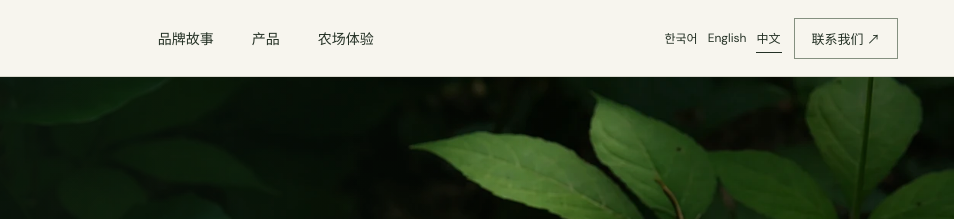
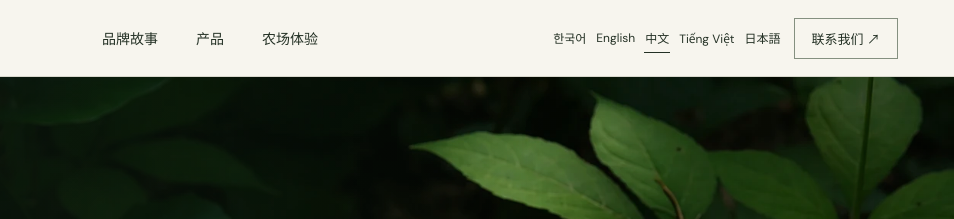
Before and after one commit to yushim3-maker/Lasham, a plain HTML site: page zh.html in a window 1280 px wide. Shown: the top 219 px of the page, 326-1280 px from the left. Drawn offline with Linux system fonts and the light colour scheme.

Commit message:
Update zh.html

```diff
--- a/zh.html
+++ b/zh.html
@@ -29,7 +29,9 @@
 <header class="top"><div class="wrap bar">
 <a class="brand" href="#top" aria-label="罗参首页"><img src="assets/logo.png" alt="">LASHAM</a>
 <nav class="nav" aria-label="主导航"><a href="#story">品牌故事</a><a href="#products">产品</a><a href="#visit">农场体验</a></nav>
-<div class="header-actions"><nav class="language" aria-label="语言选择"><a href="index.html" lang="ko" hreflang="ko">한국어</a><a href="en.html" lang="en" hreflang="en">English</a><a href="zh.html" lang="zh-Hans" hreflang="zh-Hans" aria-current="page">中文</a></nav><a class="contact" href="#contact">联系我们 ↗</a></div>
+<div class="header-actions"><nav class="language" aria-label="语言选择"><a href="index.html" lang="ko" hreflang="ko">한국어</a><a href="en.html" lang="en" hreflang="en">English</a>
+  <a href="zh.html" lang="zh-Hans" hreflang="zh-Hans" aria-current="page">中文</a><a href="vi.html" lang="vi">Tiếng Việt</a>
+<a href="ja.html" lang="ja">日本語</a></nav><a class="contact" href="#contact">联系我们 ↗</a></div>
 </div></header>
 <main id="main">
 <section class="hero" aria-labelledby="hero-title"><div class="wrap">
```
